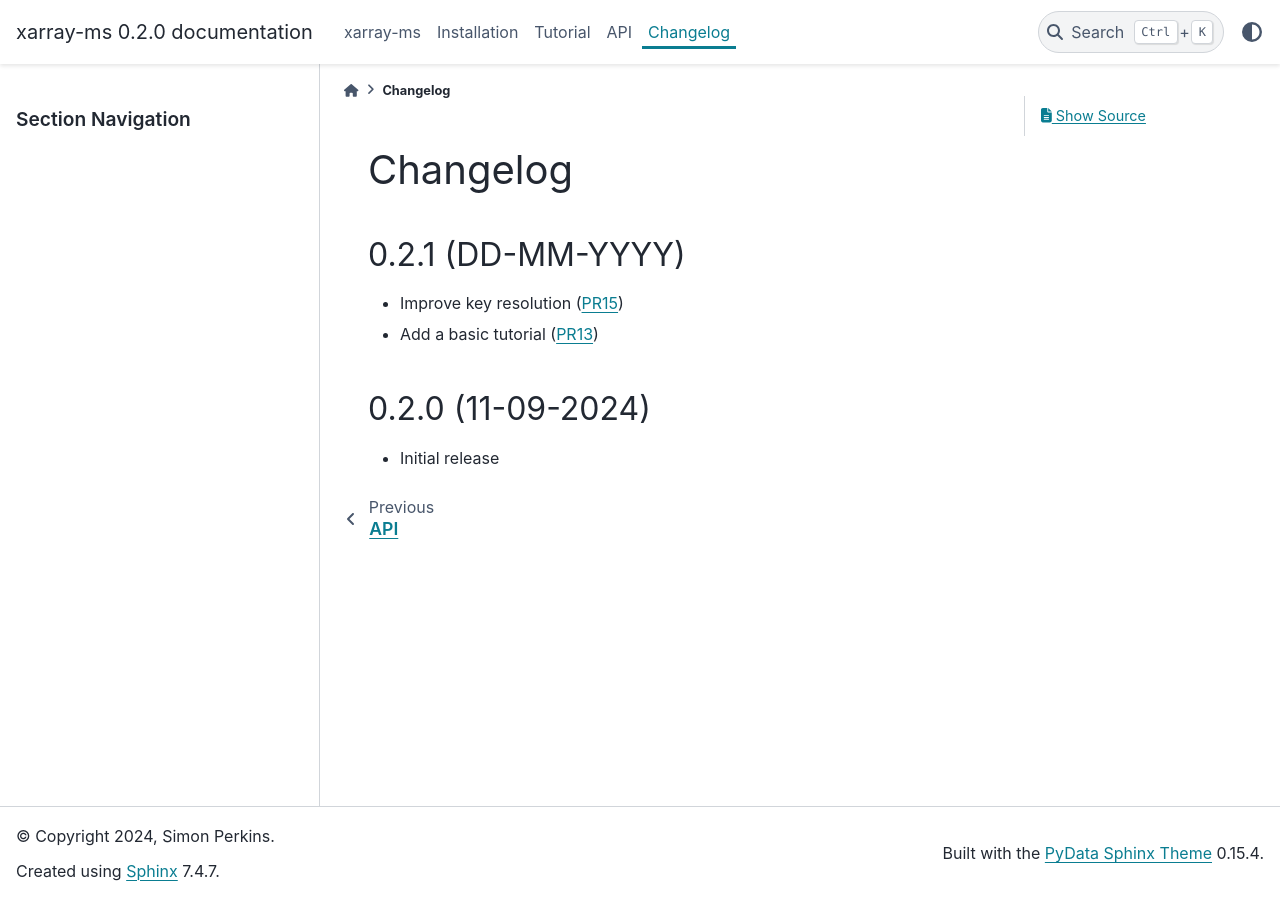
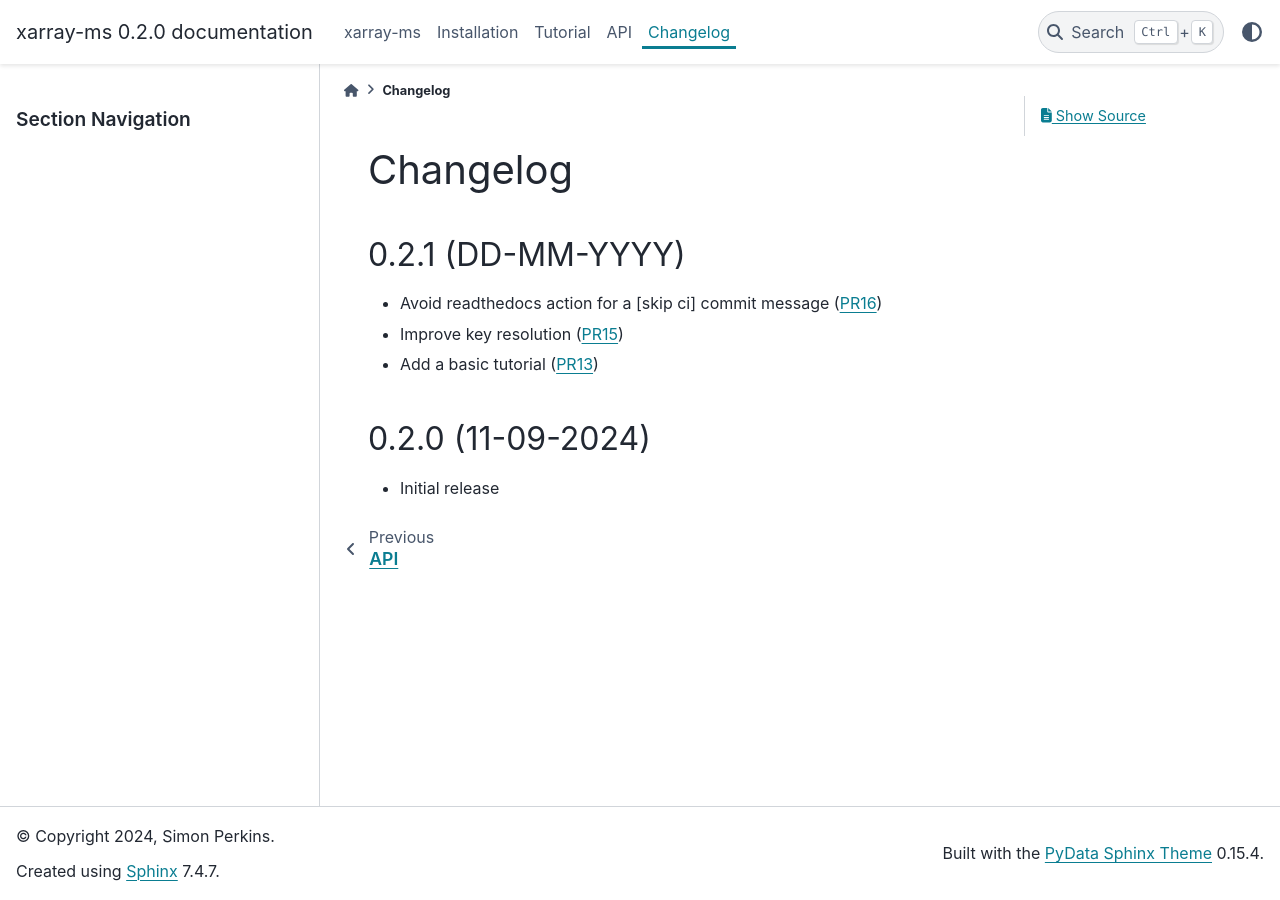
Before and after one commit to ratt-ru/xarray-ms, a Sphinx documentation site: the page built from doc/source/changelog.rst, in a window 1280 px wide. Built offline with Sphinx 7.4.7 and the PyData theme 0.15.4, drawn with Linux system fonts in a browser that asks for light colours.

Commit message:
[skip ci] Update changelog

```diff
--- a/doc/source/changelog.rst
+++ b/doc/source/changelog.rst
@@ -5,10 +5,10 @@ Changelog
 
 0.2.1 (DD-MM-YYYY)
 ------------------
+* Avoid readthedocs action for a [skip ci] commit message (:pr:`16`)
 * Improve key resolution (:pr:`15`)
 * Add a basic tutorial (:pr:`13`)
 
 0.2.0 (11-09-2024)
 ------------------
-
 * Initial release
```
